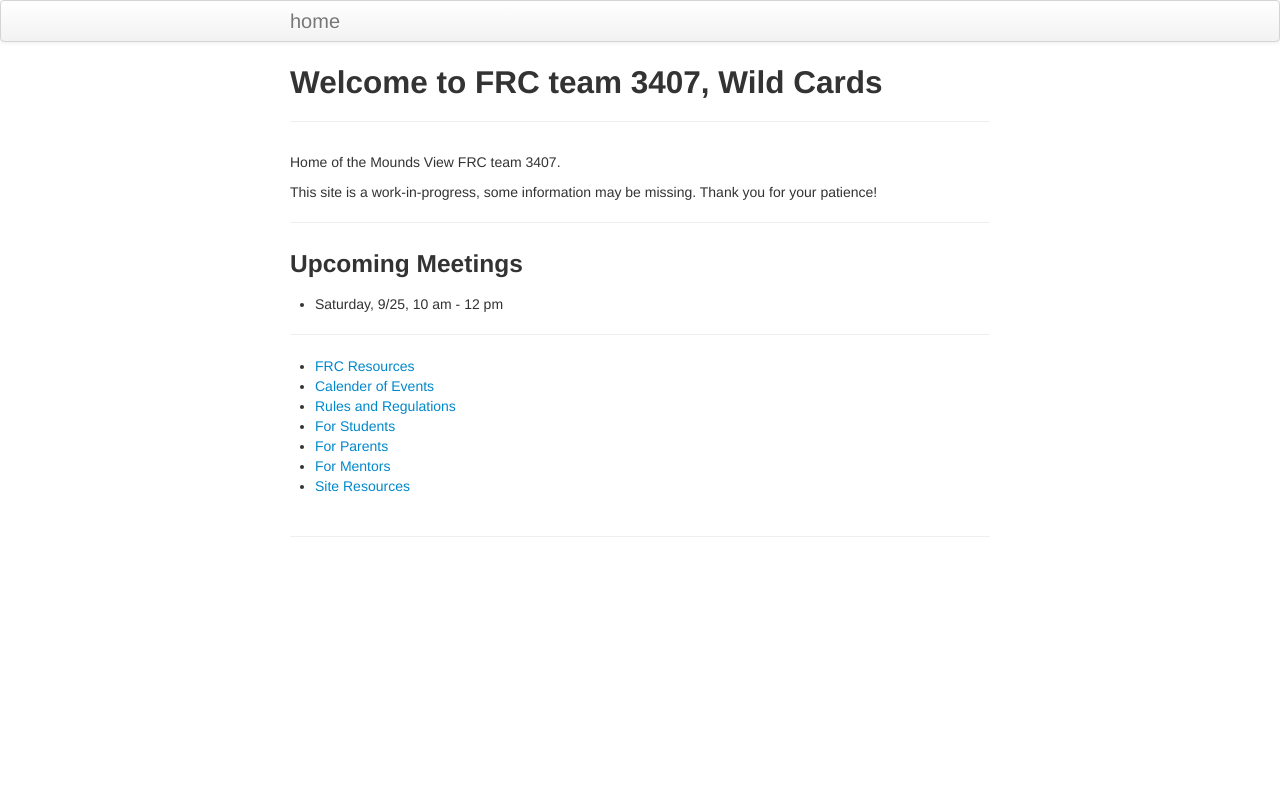
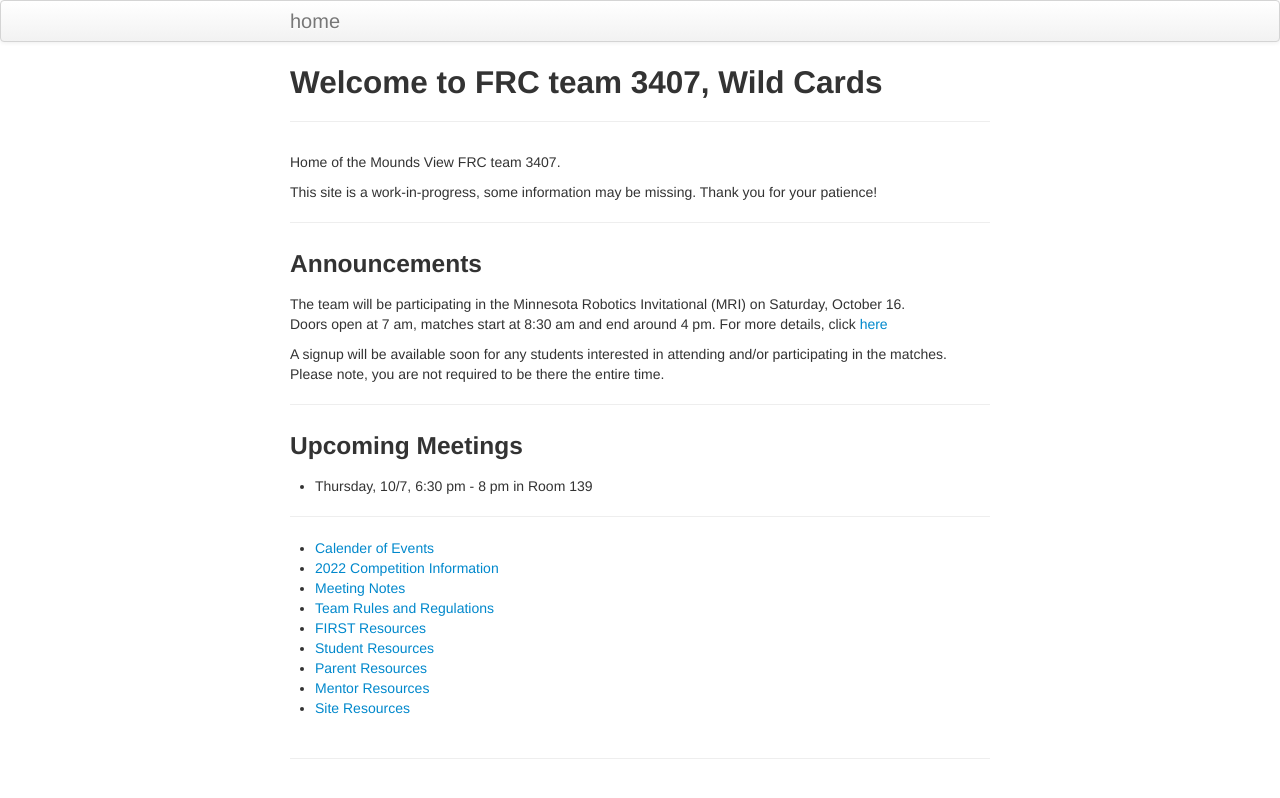
Before and after one commit to CalSch/FRC3407.github.io, a Jekyll site: the page built from index.md, in a window 1280 px wide. Shown: the top 798 px of the page. Built offline with Jekyll 4.4.1, drawn with Linux system fonts in a browser that asks for light colours.

Commit message:
AddMeetingNotesPage

```diff
--- a/index.md
+++ b/index.md
@@ -10,14 +10,25 @@
 
 ---
 
-### Upcoming Meetings
-- Saturday, 9/25, 10 am - 12 pm
+### Announcements
+The team will be participating in the Minnesota Robotics Invitational (MRI) on Saturday, October 16.
+Doors open at 7 am, matches start at 8:30 am and end around 4 pm.
+For more details, click [here](https://firebears.org/2021-minnesota-robotics-invitational/)
+
+A signup will be available soon for any students interested in attending and/or participating in the matches.
+Please note, you are not required to be there the entire time.
 
 ---
-- [FRC Resources](pages/firstoverview.html)
+### Upcoming Meetings
+- Thursday, 10/7, 6:30 pm - 8 pm in Room 139
+
+---
 - [Calender of Events](pages/calender.html)
-- [Rules and Regulations](pages/rules.html)
-- [For Students](pages/studentresources.html)
-- [For Parents](pages/parentresources.html)
-- [For Mentors](pages/mentorresources.html)
+- [2022 Competition Information](pages/2022Competition.html)
+- [Meeting Notes](pages/meetingnotes.html)
+- [Team Rules and Regulations](pages/rules.html)
+- [FIRST Resources](pages/firstoverview.html)
+- [Student Resources](pages/studentresources.html)
+- [Parent Resources](pages/parentresources.html)
+- [Mentor Resources](pages/mentorresources.html)
 - [Site Resources](pages/siteresources.html)
```
Also changed, not shown: pages/2022Competition.md (added, +12 -0 lines), pages/calender.md (+1 -1 lines), pages/meetingnotes.md (added, +20 -0 lines), pages/rules.md (+3 -1 lines).
